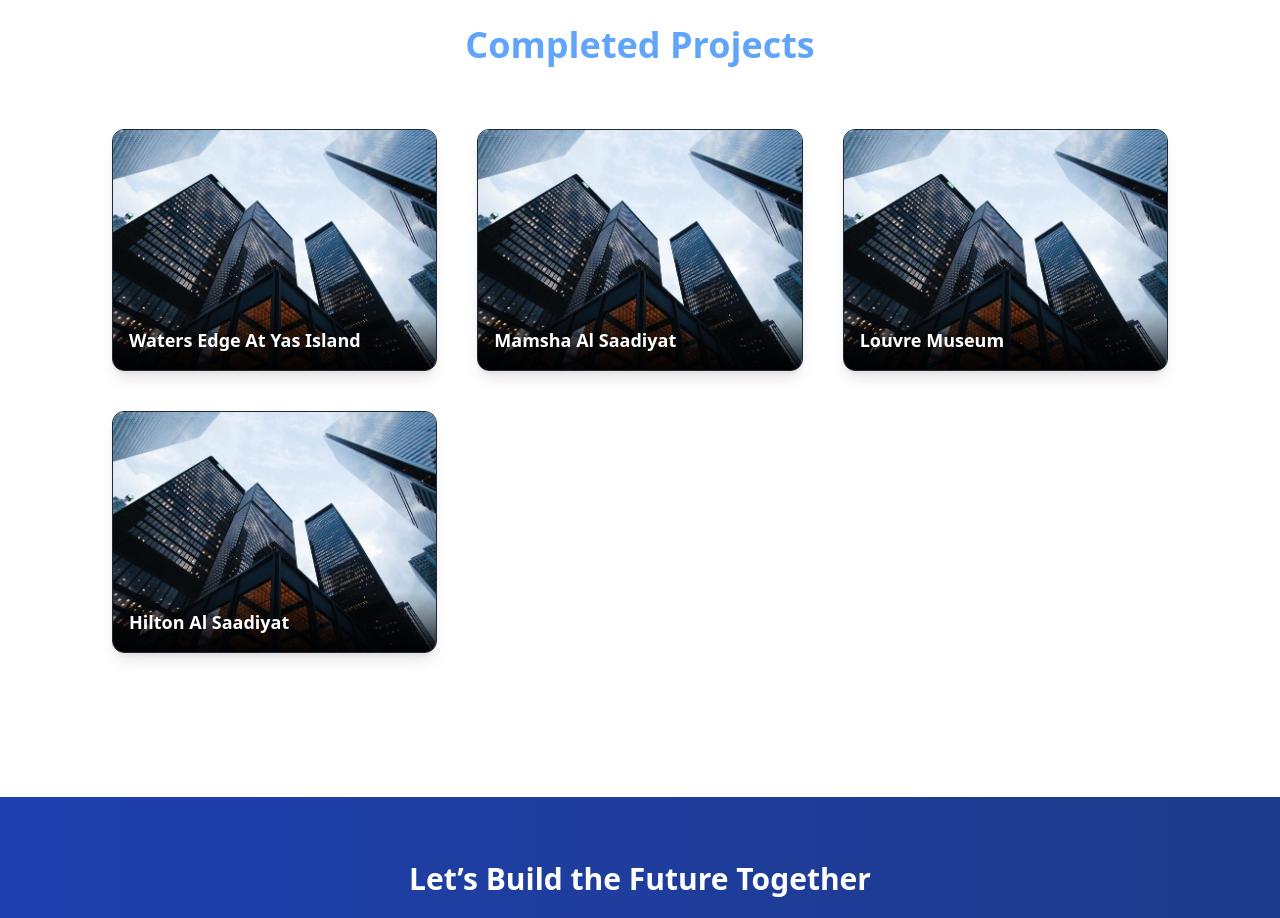
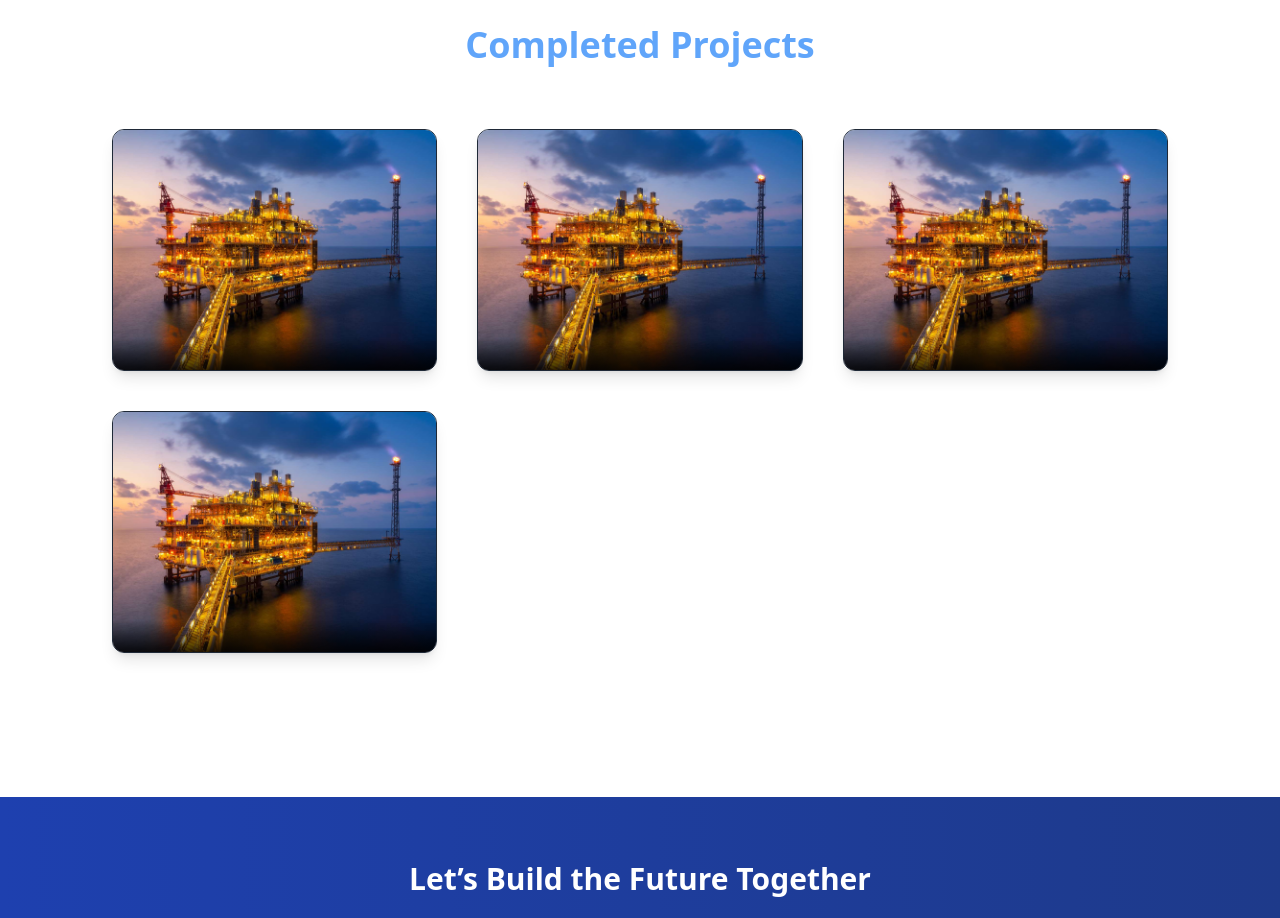
Before and after one commit to JessicaChris/technoflow, a React (Create React App) app: page / in a window 1280 px wide. Shown: the part 7720-8638 px from the top of the page. Built offline with nearby package versions, Linux system fonts and the light colour scheme.

Commit message:
Update Home.jsx

```diff
--- a/src/pages/Home.jsx
+++ b/src/pages/Home.jsx
@@ -532,13 +532,11 @@
           className="relative overflow-hidden group shadow-lg rounded-xl border border-gray-800"
         >
           <img
-            src="/images/company-2.jpg"
-            alt={project.title}
+            src="/images/oil.jpg"
             className="w-full h-60 object-cover group-hover:scale-110 group-hover:brightness-75 transition-all duration-500"
           />
           <div className="absolute inset-0 bg-black bg-opacity-0 group-hover:bg-opacity-40 transition duration-300"></div>
           <div className="absolute bottom-0 left-0 right-0 bg-gradient-to-t from-black/80 to-transparent px-4 py-4">
-            <h3 className="text-lg font-semibold text-white">{project.title}</h3>
           </div>
         </motion.div>
       ))}
```
